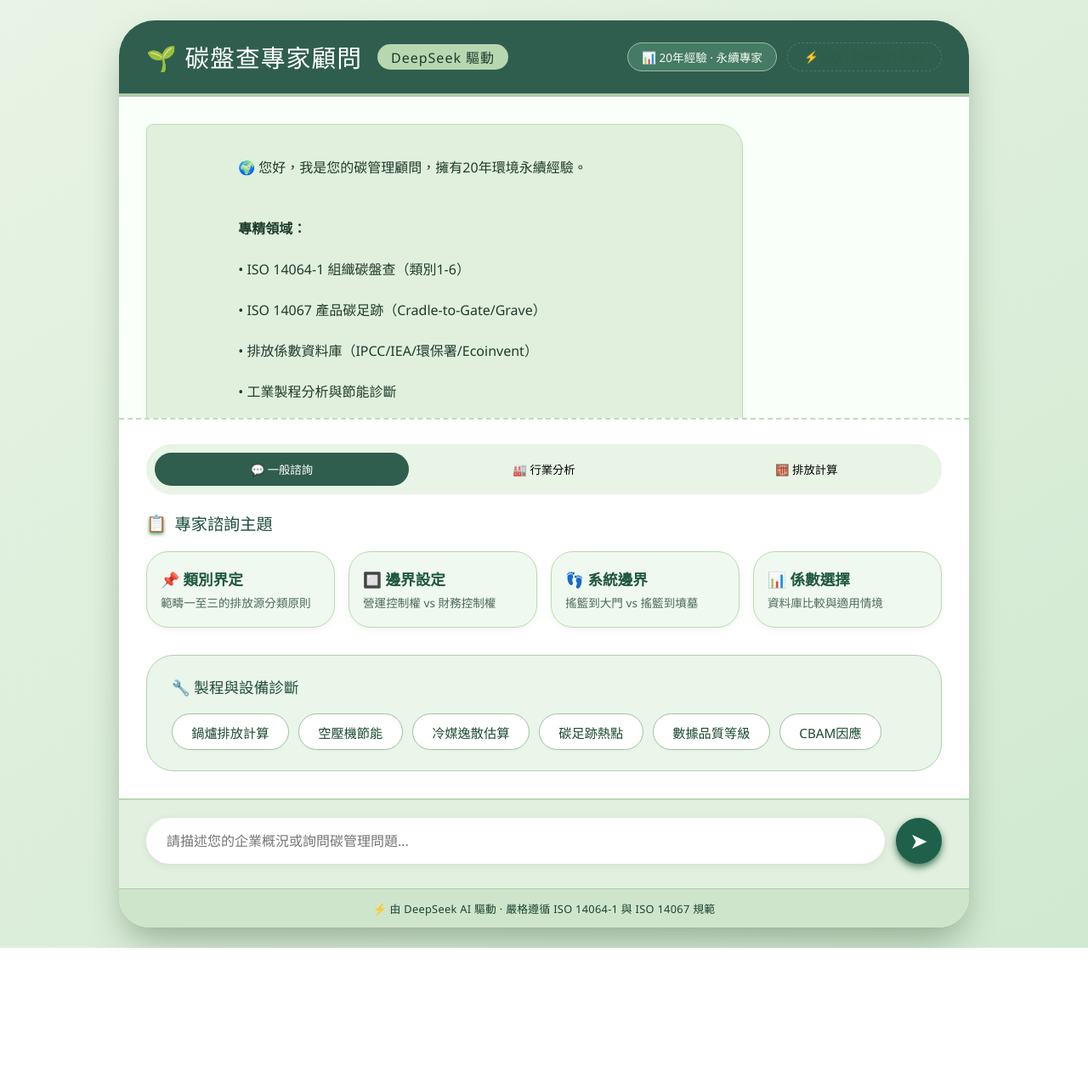
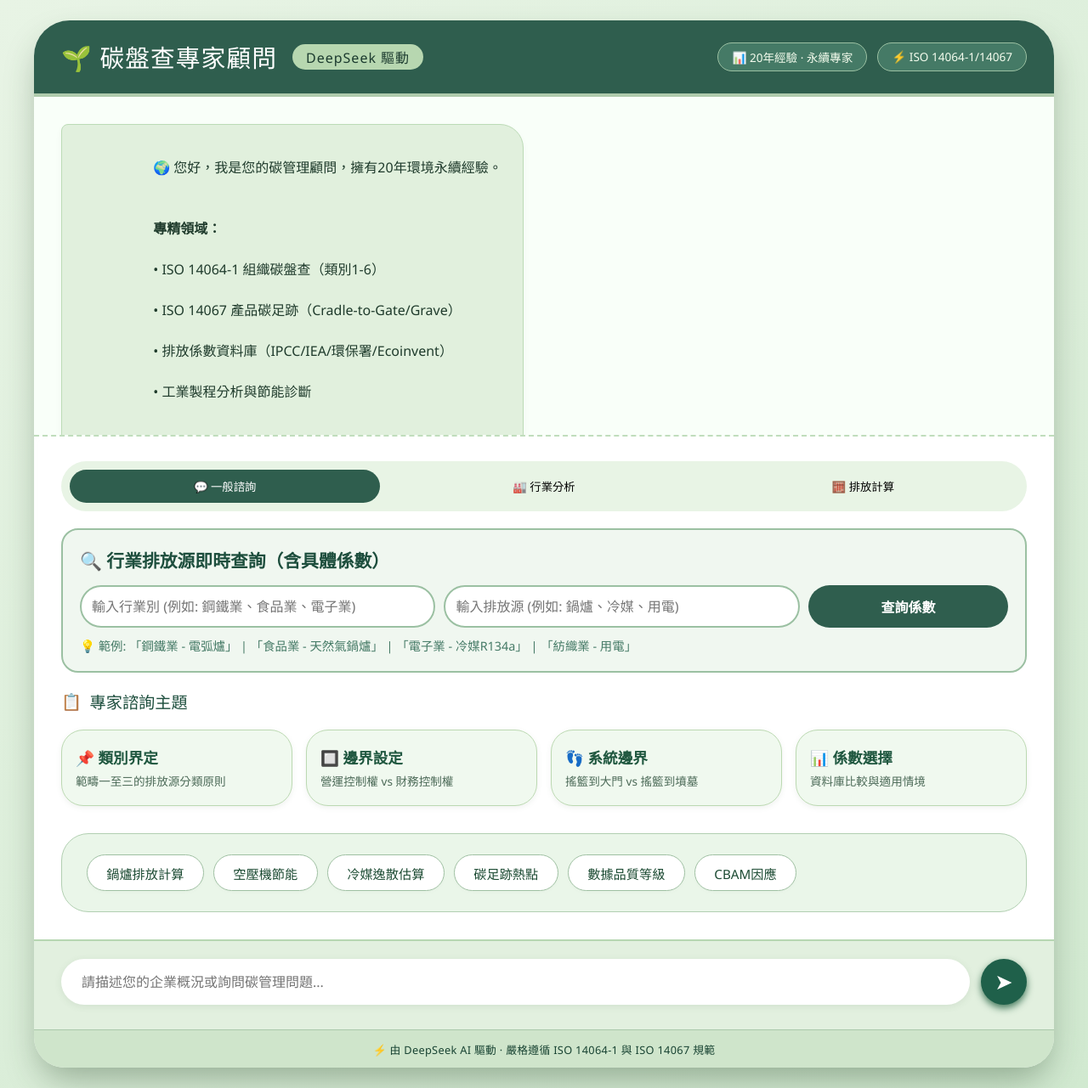
Before and after one commit to fang999888/carbon, a Flask app: page / in a window 1280 px wide. Shown: the whole page at 85% size. Before the commit the page ends 1116 px from the top, so only its background shows below. Run offline with Flask 3, Linux system fonts and the light colour scheme.

Commit message:
Update index.html

```diff
--- a/templates/index.html
+++ b/templates/index.html
@@ -22,7 +22,7 @@
         }
 
         .chat-container {
-            max-width: 1000px;
+            max-width: 1200px;
             width: 100%;
             background-color: rgba(255, 255, 255, 0.85);
             backdrop-filter: blur(12px);
@@ -90,7 +90,7 @@
         .conversation {
             background: #f9fff9;
             padding: 2rem 2rem 1.5rem 2rem;
-            max-height: 380px;
+            max-height: 400px;
             overflow-y: auto;
             scroll-behavior: smooth;
             border-bottom: 2px dashed #c0ddbc;
@@ -172,6 +172,64 @@
             color: white;
         }
 
+        /* 新增：行業排放查詢區塊 */
+        .emission-query-section {
+            margin: 20px 0;
+            padding: 20px;
+            background: #f0f7f0;
+            border-radius: 20px;
+            border: 2px solid #9bc0a2;
+        }
+
+        .emission-query-section h3 {
+            color: #1d4e3d;
+            margin-bottom: 15px;
+            font-size: 1.3rem;
+        }
+
+        .query-input-group {
+            display: flex;
+            gap: 10px;
+            flex-wrap: wrap;
+        }
+
+        .query-input-group input {
+            flex: 2;
+            padding: 12px;
+            border-radius: 30px;
+            border: 2px solid #9bc0a2;
+            font-size: 1rem;
+            outline: none;
+        }
+
+        .query-input-group input:focus {
+            border-color: #2f5e4e;
+        }
+
+        .query-btn {
+            flex: 1;
+            padding: 12px 20px;
+            background: #2f5e4e;
+            color: white;
+            border: none;
+            border-radius: 30px;
+            cursor: pointer;
+            font-weight: bold;
+            font-size: 1rem;
+            transition: 0.2s;
+        }
+
+        .query-btn:hover {
+            background: #1d4e3d;
+            transform: translateY(-2px);
+        }
+
+        .example-hint {
+            margin-top: 10px;
+            font-size: 0.9rem;
+            color: #457a66;
+        }
+
         .section-title {
             font-size: 1.2rem;
             font-weight: 500;
@@ -225,16 +283,6 @@
             padding: 1.5rem 1.8rem;
             margin-top: 1.2rem;
             border: 1px solid #b1cfb1;
-        }
-
-        .faq-title {
-            font-weight: 500;
-            color: #204e34;
-            margin-bottom: 1.2rem;
-            font-size: 1.1rem;
-            display: flex;
-            gap: 10px;
-            align-items: center;
         }
 
         .faq-bubbles {
@@ -324,21 +372,6 @@
             letter-spacing: 0.3px;
             border-top: 1px solid #aac8aa;
         }
-
-        .icon-leaf {
-            display: inline-block;
-            font-size: 1.2rem;
-            filter: drop-shadow(0 2px 2px #559966);
-        }
-
-        .deploy-hint {
-            background: #286b4e20;
-            border-radius: 20px;
-            padding: 0.2rem 1.2rem;
-            color: #2a5e45;
-            font-size: 0.85rem;
-            border: 1px dashed #457a60;
-        }
     </style>
 </head>
 <body>
@@ -350,7 +383,7 @@
         </h1>
         <div class="badge-container">
             <div class="badge">📊 20年經驗 · 永續專家</div>
-            <div class="badge deploy-hint">⚡ ISO 14064-1/14067</div>
+            <div class="badge">⚡ ISO 14064-1/14067</div>
         </div>
     </div>
 
@@ -364,7 +397,11 @@
                     • ISO 14067 產品碳足跡（Cradle-to-Gate/Grave）<br>
                     • 排放係數資料庫（IPCC/IEA/環保署/Ecoinvent）<br>
                     • 工業製程分析與節能診斷<br><br>
-                    請告訴我您的企業概況、生產流程或任何碳管理問題，我將以顧問身份為您診斷。
+                    <strong>🔍 新增功能：行業排放源即時查詢</strong><br>
+                    您可以在下方輸入「行業別」和「排放源」，我會告訴您：
+                    • 屬於哪個範疇/類別<br>
+                    • 建議的排放係數（含具體數值）<br>
+                    • 計算公式和注意事項
                 </div>
                 <div class="timestamp">專家 現在</div>
             </div>
@@ -377,8 +414,21 @@
                 <button class="mode-btn" data-mode="calculation">🧮 排放計算</button>
             </div>
 
+            <!-- 新增：行業排放源快速查詢 -->
+            <div class="emission-query-section">
+                <h3>🔍 行業排放源即時查詢（含具體係數）</h3>
+                <div class="query-input-group">
+                    <input type="text" id="industryInput" placeholder="輸入行業別 (例如: 鋼鐵業、食品業、電子業)">
+                    <input type="text" id="sourceInput" placeholder="輸入排放源 (例如: 鍋爐、冷媒、用電)">
+                    <button class="query-btn" id="queryEmissionsBtn">查詢係數</button>
+                </div>
+                <div class="example-hint">
+                    💡 範例: 「鋼鐵業 - 電弧爐」 | 「食品業 - 天然氣鍋爐」 | 「電子業 - 冷媒R134a」 | 「紡織業 - 用電」
+                </div>
+            </div>
+
             <div class="section-title">
-                <span class="icon-leaf">📋</span> 專家諮詢主題
+                <span>📋</span> 專家諮詢主題
             </div>
             <div class="coefficient-grid" id="expertTopics">
                 <div class="coef-card" data-question="請說明ISO 14064-1的類別1-6如何界定？">
@@ -400,9 +450,6 @@
             </div>
 
             <div class="faq-section">
-                <div class="faq-title">
-                    <span>🔧 製程與設備診斷</span>
-                </div>
                 <div class="faq-bubbles" id="processFaq">
                     <span class="faq-item" data-question="鍋爐的排放源有哪些？如何計算？">鍋爐排放計算</span>
                     <span class="faq-item" data-question="空壓機系統如何進行節能診斷？">空壓機節能</span>
@@ -433,18 +480,22 @@
     const expertTopics = document.querySelectorAll('.coef-card');
     const processFaq = document.querySelectorAll('.faq-item');
 
+    // 新增：行業排放查詢元素
+    const industryInput = document.getElementById('industryInput');
+    const sourceInput = document.getElementById('sourceInput');
+    const queryBtn = document.getElementById('queryEmissionsBtn');
+
     let currentMode = 'general';
     let conversationHistory = [];
 
     // 頁面載入時測試 API 連線
     window.addEventListener('load', async () => {
         try {
-            console.log('正在測試 API 連線...');
             const response = await fetch('/api/health');
             const data = await response.json();
-            console.log('✅ API 連線成功:', data);
+            console.log('API 連線成功:', data);
         } catch (error) {
-            console.error('❌ API 連線失敗:', error);
+            console.error('API 連線失敗:', error);
         }
     });
 
@@ -487,7 +538,6 @@
         addMessage('user', message);
         userInput.value = '';
 
-        // 顯示載入中
         const loadingId = 'loading-' + Date.now();
         const loadingDiv = document.createElement('div');
         loadingDiv.classList.add('message', 'bot');
@@ -496,54 +546,98 @@
         conversationDiv.appendChild(loadingDiv);
 
         try {
-            console.log('發送請求到 /api/chat, 訊息:', message);
+            let apiUrl = '/api/chat';
+            let payload = { message, history: conversationHistory.slice(-10) };
 
-            const response = await fetch('/api/chat', {
+            if (currentMode === 'industry') {
+                apiUrl = '/api/analyze-industry';
+                payload = { industry: message, process_description: '' };
+            } else if (currentMode === 'calculation') {
+                apiUrl = '/api/calculate-emission';
+                payload = { emission_source: '一般排放源', activity_data: { description: message } };
+            }
+
+            const response = await fetch(apiUrl, {
                 method: 'POST',
-                headers: {
-                    'Content-Type': 'application/json',
-                    'Accept': 'application/json'
-                },
-                body: JSON.stringify({
-                    message: message,
-                    history: conversationHistory.slice(-10)
-                })
+                headers: { 'Content-Type': 'application/json' },
+                body: JSON.stringify(payload)
             });
 
-            console.log('回應狀態碼:', response.status);
-
-            // 移除載入中
             const loading = document.getElementById(loadingId);
             if (loading) loading.remove();
 
             if (response.ok) {
                 const data = await response.json();
-                console.log('回應資料:', data);
-
-                if (data.reply) {
-                    addMessage('assistant', data.reply);
+                const reply = data.reply || data.analysis || data.calculation;
+                if (reply) {
+                    addMessage('assistant', reply);
                 } else {
                     addMessage('assistant', '抱歉，無法取得回應');
                 }
             } else {
-                const errorText = await response.text();
-                console.error('API 錯誤:', response.status, errorText);
                 addMessage('assistant', `⚠️ 錯誤 (${response.status})：無法連接到專家系統`);
             }
         } catch (error) {
-            console.error('發送失敗:', error);
             const loading = document.getElementById(loadingId);
             if (loading) loading.remove();
-            addMessage('assistant', '⚠️ 連線錯誤，請檢查網路並重新整理頁面');
+            addMessage('assistant', '⚠️ 連線錯誤，請稍後再試');
         }
     }
+
+    // 新增：行業排放源查詢功能
+    queryBtn.addEventListener('click', async () => {
+        const industry = industryInput.value.trim();
+        const source = sourceInput.value.trim();
+
+        if (!industry || !source) {
+            alert('請輸入行業別和排放源');
+            return;
+        }
+
+        const message = `【行業排放查詢】\n行業別：${industry}\n排放源：${source}`;
+        addMessage('user', message);
+
+        industryInput.value = '';
+        sourceInput.value = '';
+
+        const loadingId = 'loading-' + Date.now();
+        const loadingDiv = document.createElement('div');
+        loadingDiv.classList.add('message', 'bot');
+        loadingDiv.id = loadingId;
+        loadingDiv.innerHTML = '<div class="bubble">⏳ 查詢排放係數中...</div>';
+        conversationDiv.appendChild(loadingDiv);
+
+        try {
+            const response = await fetch('/api/industry-emissions', {
+                method: 'POST',
+                headers: { 'Content-Type': 'application/json' },
+                body: JSON.stringify({
+                    industry: industry,
+                    emission_source: source
+                })
+            });
+
+            const loading = document.getElementById(loadingId);
+            if (loading) loading.remove();
+
+            if (response.ok) {
+                const data = await response.json();
+                addMessage('assistant', data.reply);
+            } else {
+                addMessage('assistant', '⚠️ 查詢失敗，請稍後再試');
+            }
+        } catch (error) {
+            const loading = document.getElementById(loadingId);
+            if (loading) loading.remove();
+            addMessage('assistant', '⚠️ 連線錯誤');
+        }
+    });
 
     sendBtn.addEventListener('click', sendMessage);
     userInput.addEventListener('keypress', (e) => {
         if (e.key === 'Enter') sendMessage();
     });
 
-    // 綁定快速提問
     expertTopics.forEach(card => {
         card.addEventListener('click', () => {
             const question = card.dataset.question;
```
